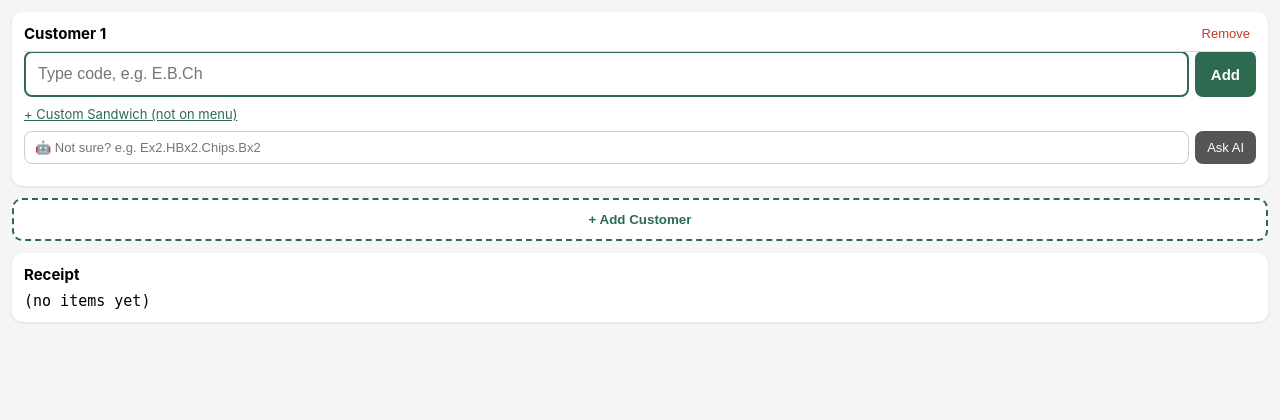
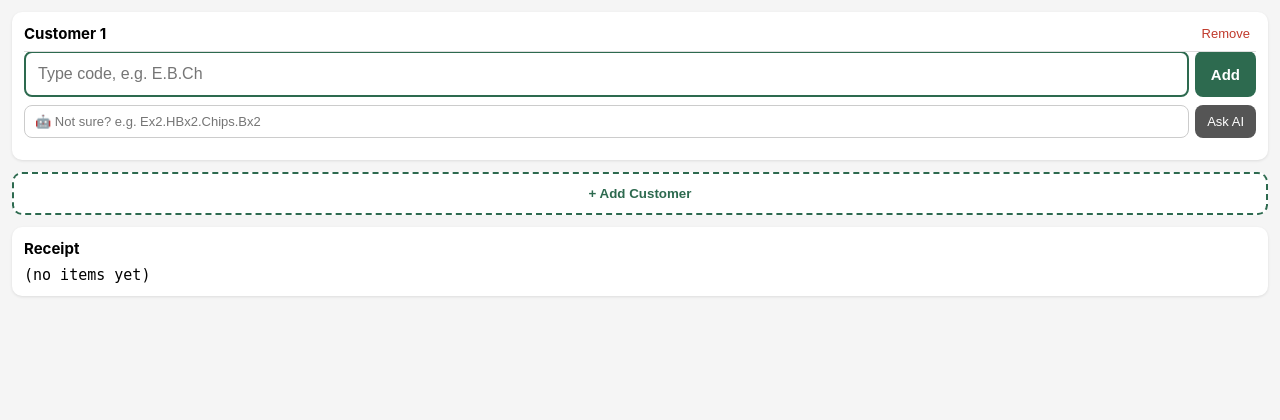
Before and after one commit to aykutaydogdu11-ctrl/ordergetting, a Flask app: page /order/new/1 in a window 1280 px wide. Shown: the part 49-469 px from the top of the page. Run offline with Flask 3, Linux system fonts and the light colour scheme.

Commit message:
Update order_new.html

```diff
--- a/templates/order_new.html
+++ b/templates/order_new.html
@@ -473,9 +473,6 @@
               oninput="onType(${cust.id}, this)" onkeydown="onKeyDown(event, ${cust.id}, this)">
             <button class="add-line-btn" onclick="commitLine(${cust.id}, document.getElementById('input-${cust.id}'))">Add</button>
             <div class="suggestions" id="sugg-${cust.id}"></div>
-          </div>
-          <div style="margin-top: 6px;">
-            <a href="#" style="font-size: 13px; color: #2d6a4f;" onclick="openCustomSandwich(${cust.id}); return false;">+ Custom Sandwich (not on menu)</a>
           </div>
           <div style="margin-top: 8px; display:flex; gap:6px;">
             <input type="text" id="ai-input-${cust.id}" placeholder="🤖 Not sure? e.g. Ex2.HBx2.Chips.Bx2"
```
